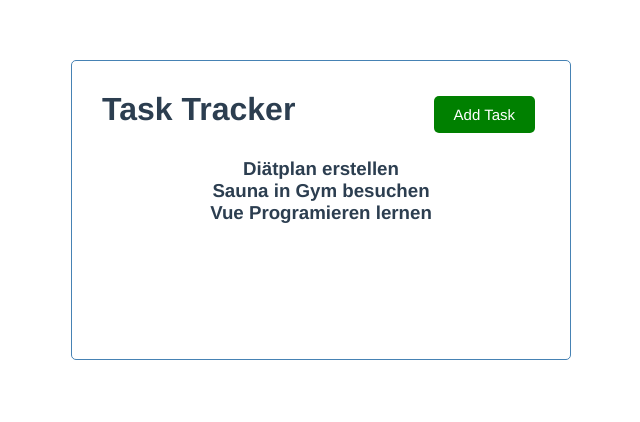
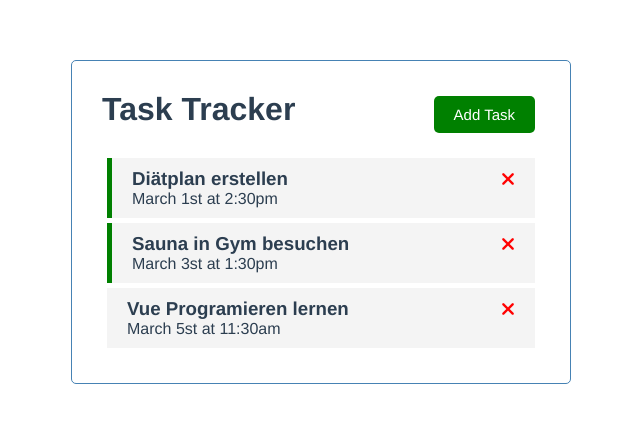
Before and after one commit to niczyji/Vue-Task-Tracker, a Vue app: page / in a window 1280 px wide. Shown: the top 422 px of the page, without its empty margins (319-959 px from the left). Built offline with nearby package versions, Linux system fonts and the light colour scheme.

Commit message:
Feature: Add Toggle Reminder and Button Delete Task, Add Font Awesome Icon

```diff
--- a/public/index.html
+++ b/public/index.html
@@ -5,6 +5,13 @@
     <meta http-equiv="X-UA-Compatible" content="IE=edge" />
     <meta name="viewport" content="width=device-width,initial-scale=1.0" />
     <link rel="icon" href="<%= BASE_URL %>favicon.ico" />
+    <link
+      rel="stylesheet"
+      href="https://cdnjs.cloudflare.com/ajax/libs/font-awesome/6.4.0/css/all.min.css"
+      integrity="sha512-iecdLmaskl7CVkqkXNQ/ZH/XLlvWZOJyj7Yy7tcenmpD1ypASozpmT/E0iPtmFIB46ZmdtAc9eNBvH0H/ZpiBw=="
+      crossorigin="anonymous"
+      referrerpolicy="no-referrer"
+    />
     <title><%= htmlWebpackPlugin.options.title %></title>
   </head>
   <body>
--- a/src/App.vue
+++ b/src/App.vue
@@ -1,7 +1,11 @@
 <template>
   <div class="container">
     <Header title="Task Tracker" />
-    <Tasks :tasks="tasks" />
+    <Tasks
+      @toggle-reminder="toggleReminder"
+      @delete-task="deleteTask"
+      :tasks="tasks"
+    />
   </div>
 </template>
 
@@ -20,25 +24,40 @@ export default {
       tasks: [],
     };
   },
+  methods: {
+    deleteTask(id) {
+      //console.log("Task", id);
+      //remove task
+      if (confirm("Are you sure?")) {
+        this.tasks = this.tasks.filter((task) => task.id !== id);
+      }
+    },
+    toggleReminder(id) {
+      //console.log("test", id);
+      this.tasks = this.tasks.map((task) =>
+        task.id === id ? { ...task, reminder: !task.reminder } : task
+      );
+    },
+  },
   created() {
     this.tasks = [
       {
         id: 1,
         text: "Diätplan erstellen",
         day: "March 1st at 2:30pm",
-        remeinder: true,
+        reminder: true,
       },
       {
         id: 2,
         text: "Sauna in Gym besuchen",
         day: "March 3st at 1:30pm",
-        remeinder: true,
+        reminder: true,
       },
       {
-        id: 1,
+        id: 3,
         text: "Vue Programieren lernen",
         day: "March 5st at 11:30am",
-        remeinder: true,
+        reminder: false,
       },
     ];
   },
--- a/src/components/Task.vue
+++ b/src/components/Task.vue
@@ -1,5 +1,14 @@
 <template>
-  <h3>{{ task.text }}</h3>
+  <div
+    @dblclick="$emit('toggle-reminder', task.id)"
+    :class="[task.reminder ? 'reminder' : '', 'task']"
+  >
+    <h3>
+      {{ task.text }}
+      <i @click="$emit('delete-task', task.id)" class="fas fa-times"></i>
+    </h3>
+    <p>{{ task.day }}</p>
+  </div>
 </template>
 
 <script>
@@ -10,3 +19,27 @@ export default {
   },
 };
 </script>
+
+<style scope>
+.fas {
+  color: red;
+}
+
+.task {
+  background: #f4f4f4;
+  margin: 5px;
+  padding: 10px 20px;
+  cursor: pointer;
+}
+
+.task.reminder {
+  border-left: 5px solid green;
+}
+
+.task p,
+.task h3 {
+  display: flex;
+  align-items: center;
+  justify-content: space-between;
+}
+</style>
--- a/src/components/Tasks.vue
+++ b/src/components/Tasks.vue
@@ -1,6 +1,10 @@
 <template>
-  <div ::key="task.id" v-for="task in tasks">
-    <Task :task="task" />
+  <div :key="task.id" v-for="task in tasks">
+    <Task
+      @toggle-reminder="$emit('toggle-reminder', task.id)"
+      @delete-task="$emit('delete-task', task.id)"
+      :task="task"
+    />
   </div>
 </template>
 
@@ -15,5 +19,6 @@ export default {
   components: {
     Task,
   },
+  emits: ["delete-task", "toggle-reminder"],
 };
 </script>
```
